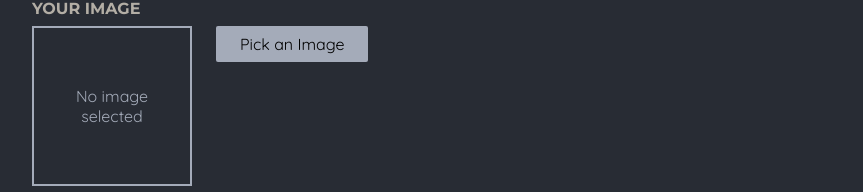
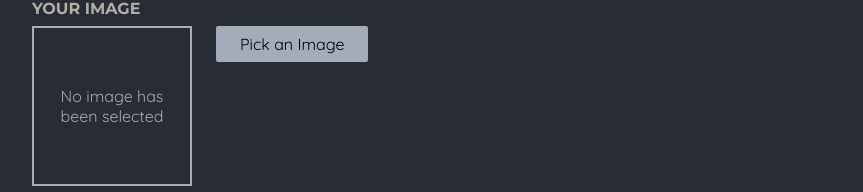
Before and after one commit to Pawliszakk/app-router-next, a Next.js app: page /meals/share in a window 1280 px wide. Shown: the part 853-1045 px from the top of the page, without its empty margins (32-895 px from the left). Built offline with nearby package versions, Linux system fonts and the light colour scheme.

Commit message:
changed text of image picker

```diff
--- a/components/ImagePicker/ImagePicker.jsx
+++ b/components/ImagePicker/ImagePicker.jsx
@@ -34,7 +34,7 @@ const ImagePicker = ({ label, name }) => {
 			<label htmlFor={name}>{label}</label>
 			<div className={classes.controls}>
 				<div className={classes.preview}>
-					{!image && <p>No image selected</p>}
+					{!image && <p>No image has been selected</p>}
 					{image && <Image src={image} alt="image picked by a user" fill />}
 				</div>
 				<input
```
